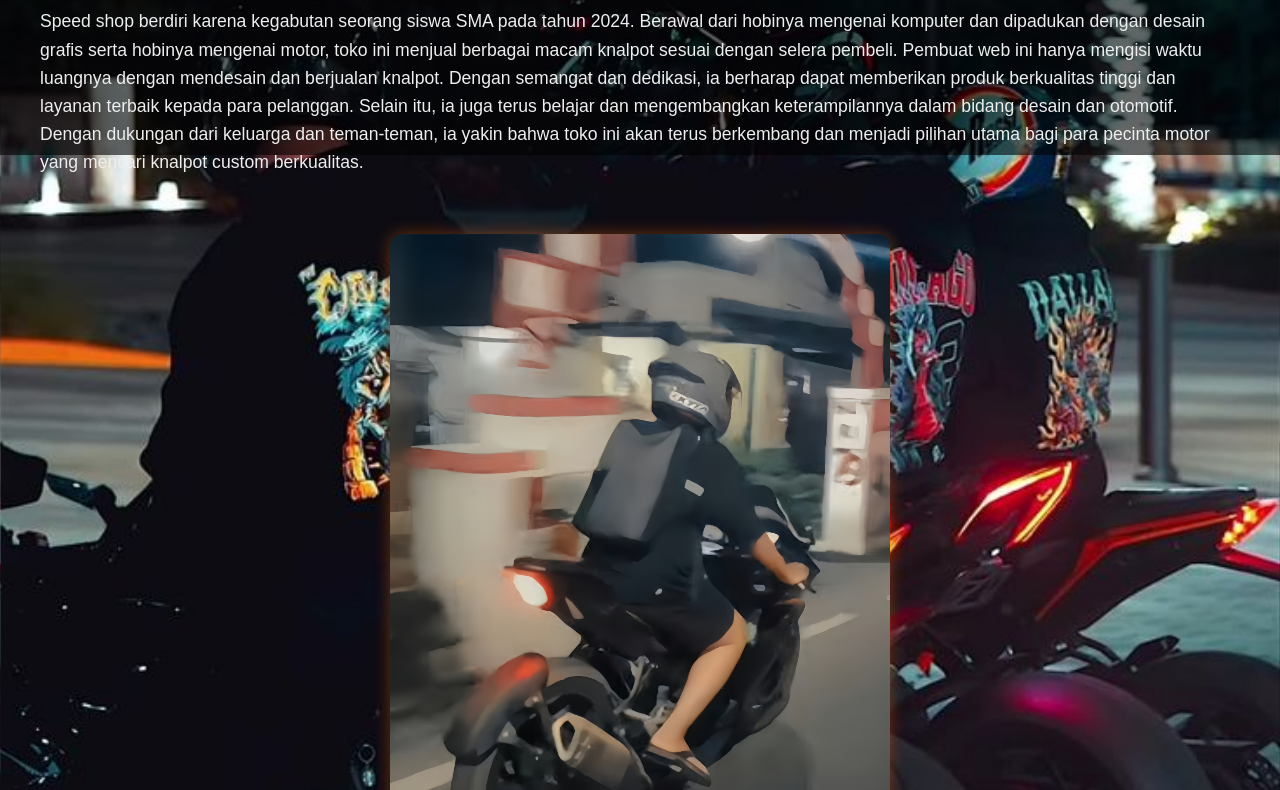
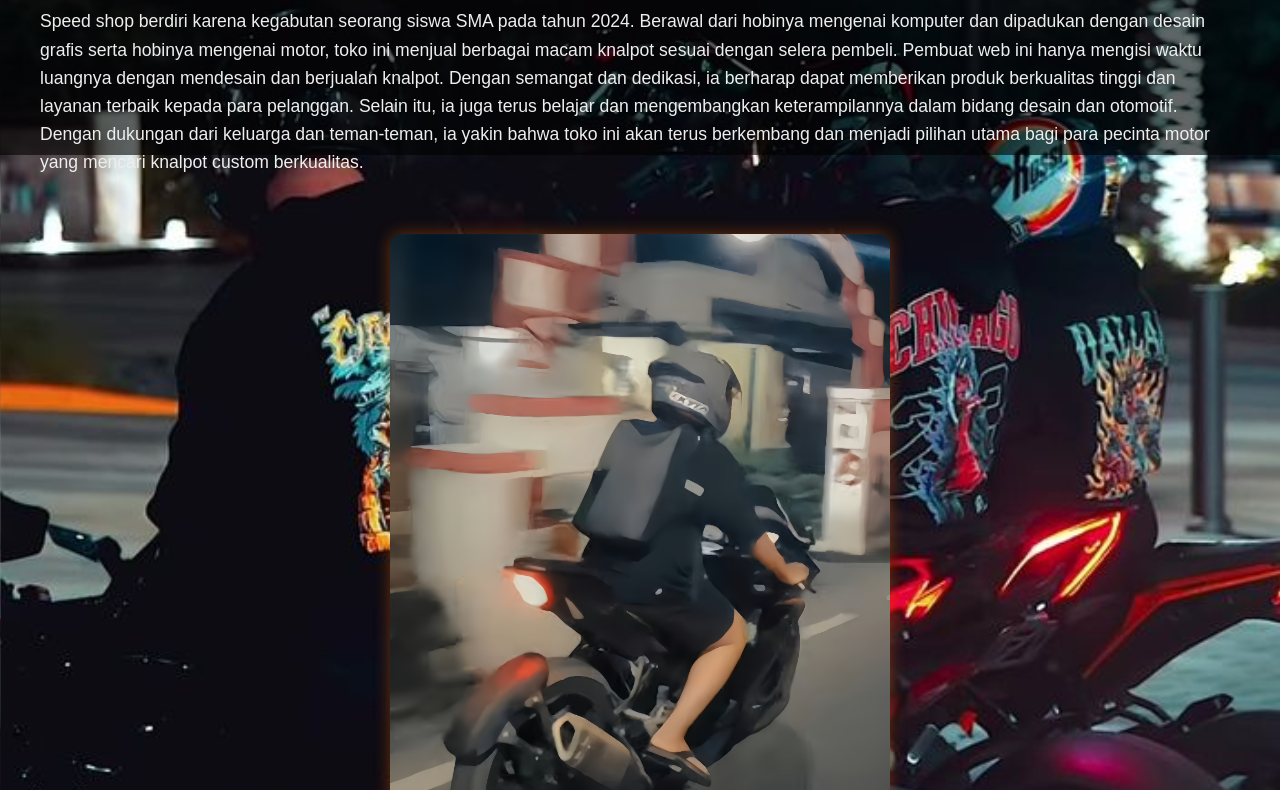
Before and after one commit to molvore30/speed-shop, a plain HTML site: page aboutus.html in a window 1280 px wide. Shown: the part 645-1435 px from the top of the page. Drawn offline with nearby package versions, Linux system fonts and the light colour scheme.

Commit message:
Update aboutus.css

```diff
--- a/aboutus.css
+++ b/aboutus.css
@@ -3,7 +3,7 @@ body {
    font-family: 'Arial', sans-serif;
    margin: 0;
    padding: 0;
-   background: url("@king_kyzn.jpg") no-repeat center center fixed;
+   background: url("@king_kyzn.jpg");
    background-size: cover;
    color: #fff;
    font-size: 16px;
```
